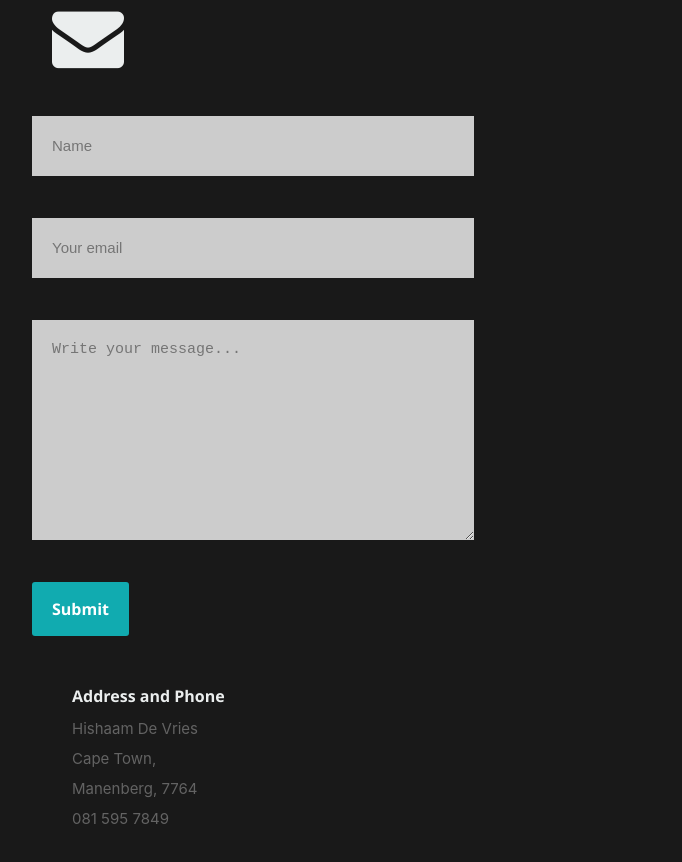
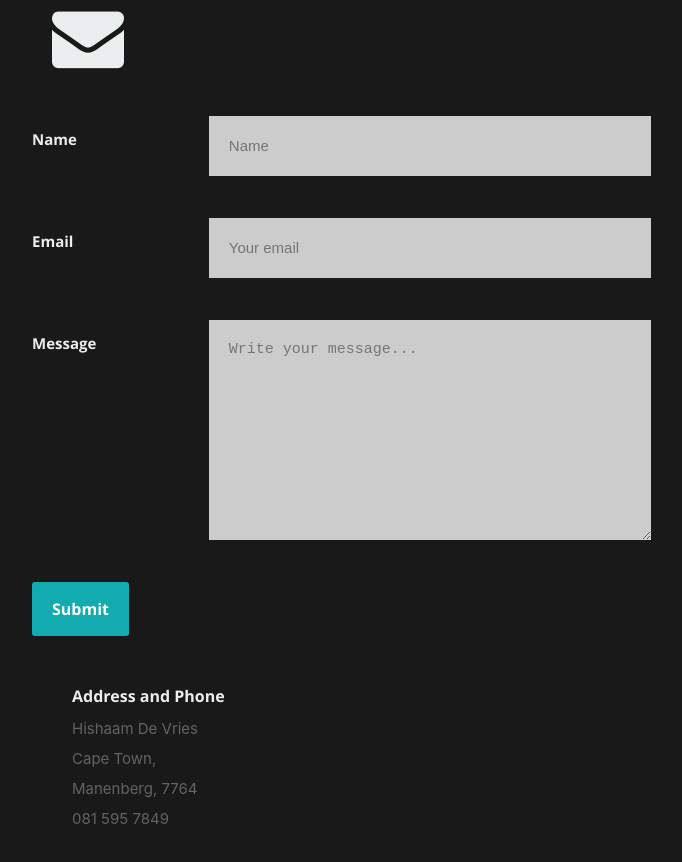
Before and after one commit to HishaamDeVries/New-Portfolio, a React (Create React App) app: page / in a window 1280 px wide. Shown: the part 4120-4982 px from the top of the page, without its empty margins (98-780 px from the left). Built offline with nearby package versions, Linux system fonts and the light colour scheme.

Commit message:
Checking something

```diff
--- a/src/components/ContactUs.js
+++ b/src/components/ContactUs.js
@@ -26,9 +26,11 @@ import React, { Component } from 'react';
                 <div className="form-group">
                   <div className="row">
                     <div className="col-12 col-sm-12 col-md-6 mx-auto">
+                      <label htmlFor="name">Name</label>
                       <input
                         type="text"
                         name="name"
+                        size="35"
                         className="form-control form-control-lg"
                         id="name"
                         placeholder="Name"
@@ -41,9 +43,11 @@ import React, { Component } from 'react';
                 <div className="form-group hidden">
                   <div className="row">
                     <div className="col-12 col-sm-12 col-md-6 mx-auto">
+                      <label htmlFor="_replyto">Email</label>
                       <input
                         type="email"
                         name="_replyto"
+                        size="35"
                         className="form-control form-control-lg"
                         id="exampleFormControlInput1"
                         placeholder="Your email"
@@ -55,12 +59,14 @@ import React, { Component } from 'react';
                 </div>
                 <div className="form-group hiddenRight">
                   <div className="row">
-                    <div className="col-12 col-sm-12 col-md-6 mx-auto">
+                    <div className="col-12 col-sm-12 col-md-12 mx-auto">
+                      <label htmlFor="message">Message</label>
                       <textarea
                         name="message"
                         className="form-control form-control-lg"
                         id="exampleFormControlTextarea1"
                         rows="3"
+                        cols="50"
                         placeholder="Write your message..."
                         style={{ background: "#ccc" }}
                         required
@@ -69,7 +75,7 @@ import React, { Component } from 'react';
                   </div>
                 </div>
                 <div className="row text-md-right text-sm-center">
-                  <div className="col-12 col-sm-12 col-md-6 mx-auto">
+                  <div className="col-12 col-sm-12 col-md-12 mx-auto">
                     <button type="submit" className="btn btn-primary mb-2 hidden">
                       Submit
                     </button>
```
Also changed, not shown: 11 other files (tests, documents, lock files or other folders).
